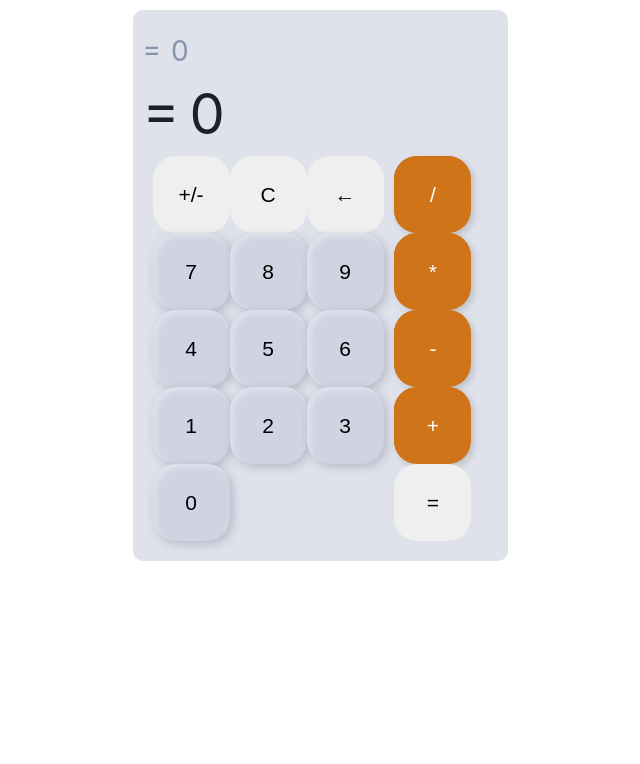
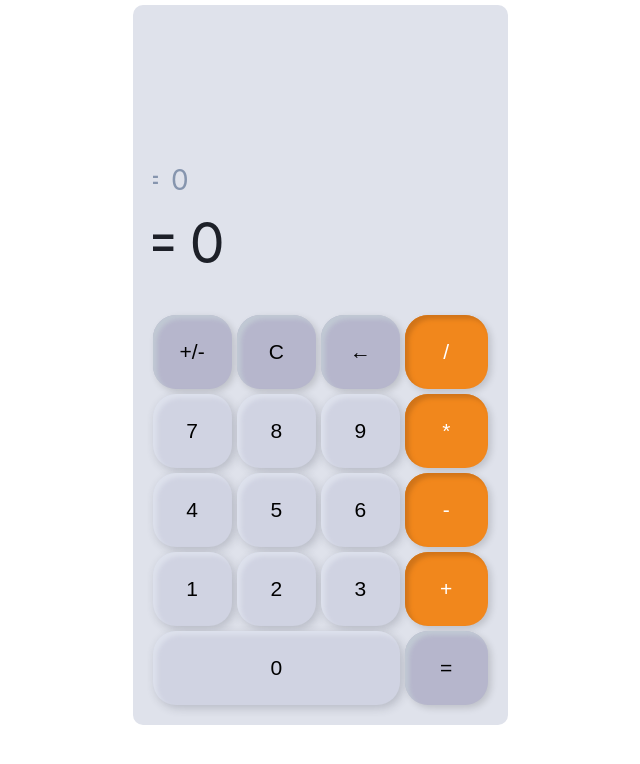
Before and after one commit to Kolibrika666/CalculatorJS, a React (Vite) app: page / in a window 1280 px wide. Shown: the top 764 px of the page, without its empty margins (320-960 px from the left). Built offline with nearby package versions, Linux system fonts and the light colour scheme.

Commit message:
init: adaptive css

```diff
--- a/src/Calculator/Buttons/Button.css
+++ b/src/Calculator/Buttons/Button.css
@@ -3,11 +3,17 @@ button {
     border-radius: 23px;
     position: relative;
     font-size: 21px;
-    width: 77px;
-    height: 77px;
 }
 button:active {
     transform: scale(0.95);
+}
+
+button::after {
+    position: absolute;
+    width: calc(100% - 14px);
+    height: calc(100% - 14px);
+    top: 7px;
+    right: 7px;
 }
 
 .white {
@@ -21,25 +27,25 @@ button:active {
     border-radius: 18px;
 }
 
-.grey{
-    background: #B0B9CA;
+.gray{
+    background: #b6b6cc;
     box-shadow: 3px 3px 7px rgba(0, 0, 0, 0.15), inset 4px 4px 4px #C1C9D4;
 }
 
-.grey::after {
+.gray::after {
     background: linear-gradient(134.24deg, #A0ADC4 15.47%, #C5CEDF 94.71%);
     filter: blur(1px);
     border-radius: 18px;
 }
 
 .orange {
-    background: #D07419;
+    background: #f1871c;
     box-shadow: 3px 3px 7px rgba(0, 0, 0, 0.15), inset 4px 4px 4px #D07419;
     color: white;
 }
 
 .orange::after {
-    background: linear-gradient(134.24deg, #C15D17 15.47%, #DF8419 94.71%);
+    background: linear-gradient(134.24deg, #793a0e 15.47%, #DF8419 94.71%);
     filter: blur(1px);
     border-radius: 18px;
 }
--- a/src/Calculator/Monitor/Monitor.module.css
+++ b/src/Calculator/Monitor/Monitor.module.css
@@ -2,13 +2,16 @@
     display: grid;
     color: #8695AE;
     font-size: 28px;
+    overflow: hidden;
 }
-.monitor p:last-child {
-    color: #1D2028;
-    font-size: 56px;
-}
+
 .monitor p::before {
     content: '=';
     position: relative;
     right: 10px;
 }
+
+.monitor p:last-child {
+    color: #1D2028;
+    font-size: 56px;
+}
--- a/src/Calculator/Section.jsx
+++ b/src/Calculator/Section.jsx
@@ -5,10 +5,6 @@ import ButtonNumber from './Buttons/ButtonNumber';
 import ButtonOperand from './Buttons/ButtonOperand';
 import ButtonResult from './Buttons/ButtonResult';
 import { numbers, operand } from './modal';
-
-export const res = (e) => {
-        return e
-}
 
 const Section = () => {
     const [exp, setExp] = useState(0)
@@ -50,7 +46,7 @@ const Section = () => {
                     {operand.map((e) =>
                         <ButtonOperand key={e.id} value={e.content} onChange={onButtonChange}/>
                      )}
-                    <ButtonResult key={4} value={'='} func={getResult} className={'orange'}/>
+                    <ButtonResult key={13} value={'='} func={getResult} className={'orange'}/>
                 </div>
                 </div>
         </div>
--- a/src/Calculator/Section.module.css
+++ b/src/Calculator/Section.module.css
@@ -1,13 +1,40 @@
 .section{
-    width: 375px;
-    height: 100%;
+    min-width: 375px;
+    margin-top: 5px;
+    height: 90vh;
     display: grid;
+    grid-template-rows: 2fr 3fr;
     background: #DFE2EB;
     padding: 20px;
     font-size: 21px;
     border-radius: 10px;
+    align-items: end;
+    gap: 30px;
+
     }
 
 .flex {
-    display: flex;
+    display: grid;
+    gap: 5px;
+    width: 100%;
+    height: 100%;
+    grid-template-columns: 3fr 1fr ;
+    grid-template-rows: 1fr;
 }
+.flex div:first-child {
+    display: grid;
+    gap: 5px;
+    grid-template-columns: repeat(3, 1fr) ;
+    grid-template-rows: repeat(5, 1fr) ;
+}
+
+.flex div:first-child button:last-child {
+    grid-column: 1 / -1;
+}
+
+.flex div:last-child {
+    display: grid;
+    gap: 5px;
+    grid-template-columns: 1fr;
+    grid-template-rows: repeat(5, 1fr) ;
+}
--- a/src/index.css
+++ b/src/index.css
@@ -11,6 +11,5 @@
 }
 body {
   display: grid;
-  justify-content: center;
-  padding: 10px;
+  justify-items: center;
 }
```
